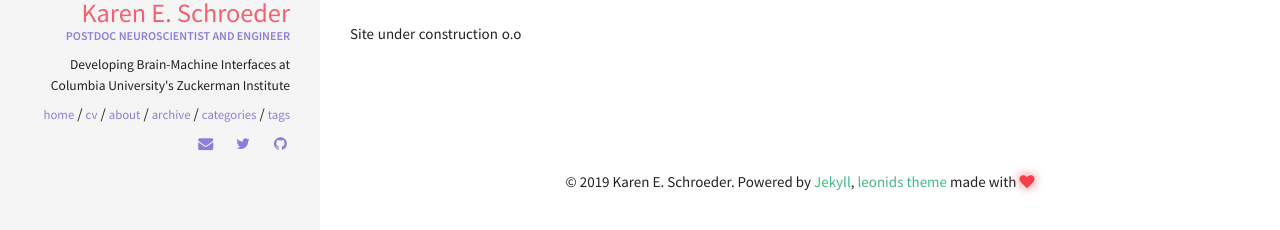
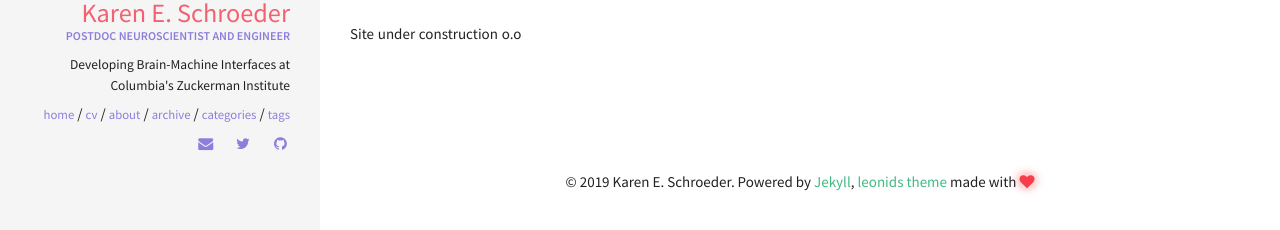
Before and after one commit to karschro/karschro.github.io, a Jekyll site: the page built from index.html, in a window 1280 px wide. Shown: the part 386-616 px from the top of the page. Built offline with Jekyll 4.4.1, drawn with Linux system fonts in a browser that asks for light colours.

Commit message:
Update _config.yml

```diff
--- a/_config.yml
+++ b/_config.yml
@@ -36,7 +36,7 @@ owner:
   name: Karen E. Schroeder
   avatar: headshot.jpg
   job: "Postdoc neuroscientist and engineer"
-  bio: "Developing Brain-Machine Interfaces at Columbia University's Zuckerman Institute"
+  bio: "Developing Brain-Machine Interfaces at Columbia's Zuckerman Institute"
   email: karsch@gmail.com
   disqus-shortname:
   twitter: schroeder_ke
```
